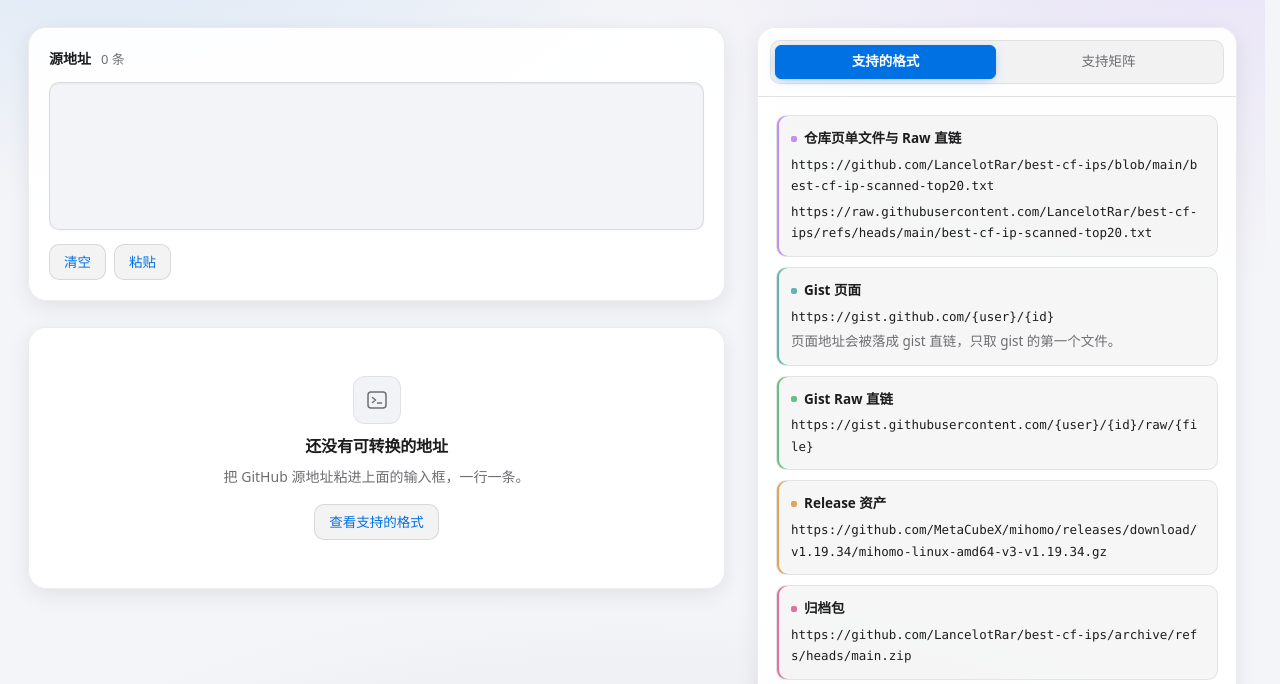
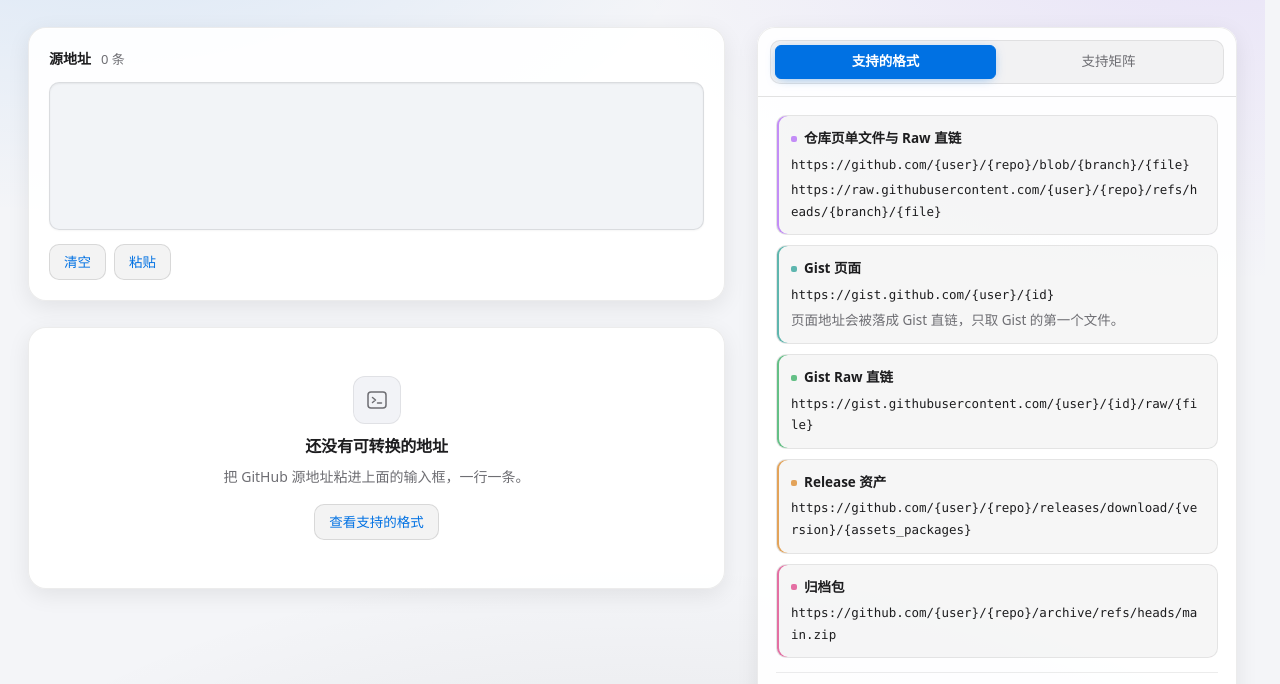
Before and after one commit to LancelotRar/cdn-url, a website built with Vite: page index.html in a window 1280 px wide. Shown: the part 90-774 px from the top of the page. Built offline with nearby package versions, Linux system fonts and the light colour scheme.

Commit message:
docs: 右栏格式示例改用占位符模板

```diff
--- a/index.html
+++ b/index.html
@@ -179,17 +179,17 @@
                   <div class="format-item" data-kind="repo">
                     <dt>仓库页单文件与 Raw 直链</dt>
                     <dd>
-                      <code>https://github.com/LancelotRar/best-cf-ips/blob/main/best-cf-ip-scanned-top20.txt</code>
+                      <code>https://github.com/{user}/{repo}/blob/{branch}/{file}</code>
                     </dd>
                     <dd>
-                      <code>https://raw.githubusercontent.com/LancelotRar/best-cf-ips/refs/heads/main/best-cf-ip-scanned-top20.txt</code>
+                      <code>https://raw.githubusercontent.com/{user}/{repo}/refs/heads/{branch}/{file}</code>
                     </dd>
                   </div>
                   <div class="format-item" data-kind="gist-page">
                     <dt>Gist 页面</dt>
                     <dd><code>https://gist.github.com/{user}/{id}</code></dd>
                     <dd class="format-note-line">
-                      页面地址会被落成 gist 直链，只取 gist 的第一个文件。
+                      页面地址会被落成 Gist 直链，只取 Gist 的第一个文件。
                     </dd>
                   </div>
                   <div class="format-item" data-kind="gist-raw">
@@ -199,12 +199,12 @@
                   <div class="format-item" data-kind="release">
                     <dt>Release 资产</dt>
                     <dd>
-                      <code>https://github.com/MetaCubeX/mihomo/releases/download/v1.19.34/mihomo-linux-amd64-v3-v1.19.34.gz</code>
+                      <code>https://github.com/{user}/{repo}/releases/download/{version}/{assets_packages}</code>
                     </dd>
                   </div>
                   <div class="format-item" data-kind="archive">
                     <dt>归档包</dt>
-                    <dd><code>https://github.com/LancelotRar/best-cf-ips/archive/refs/heads/main.zip</code></dd>
+                    <dd><code>https://github.com/{user}/{repo}/archive/refs/heads/main.zip</code></dd>
                   </div>
                 </dl>
                 <p class="format-note">
```
